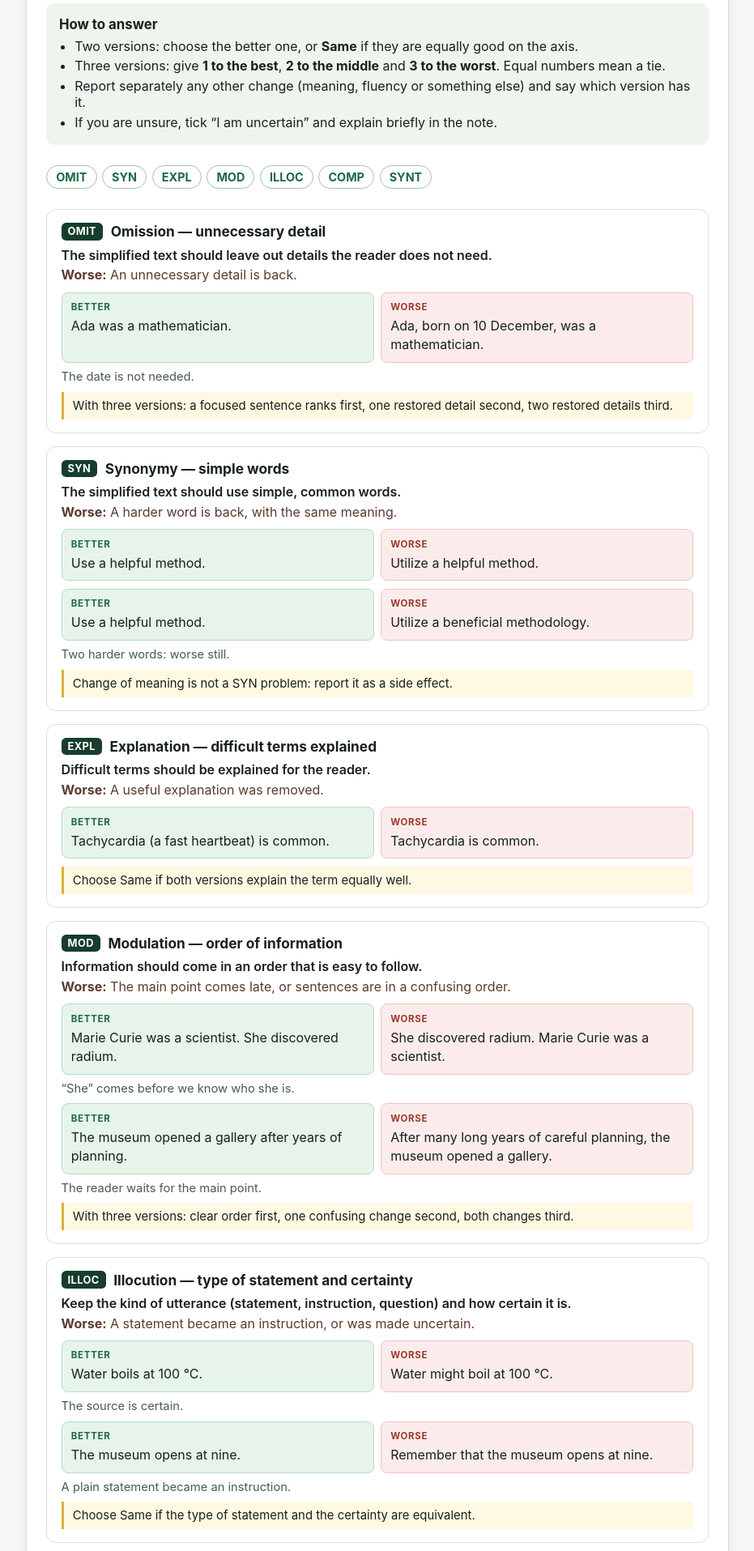
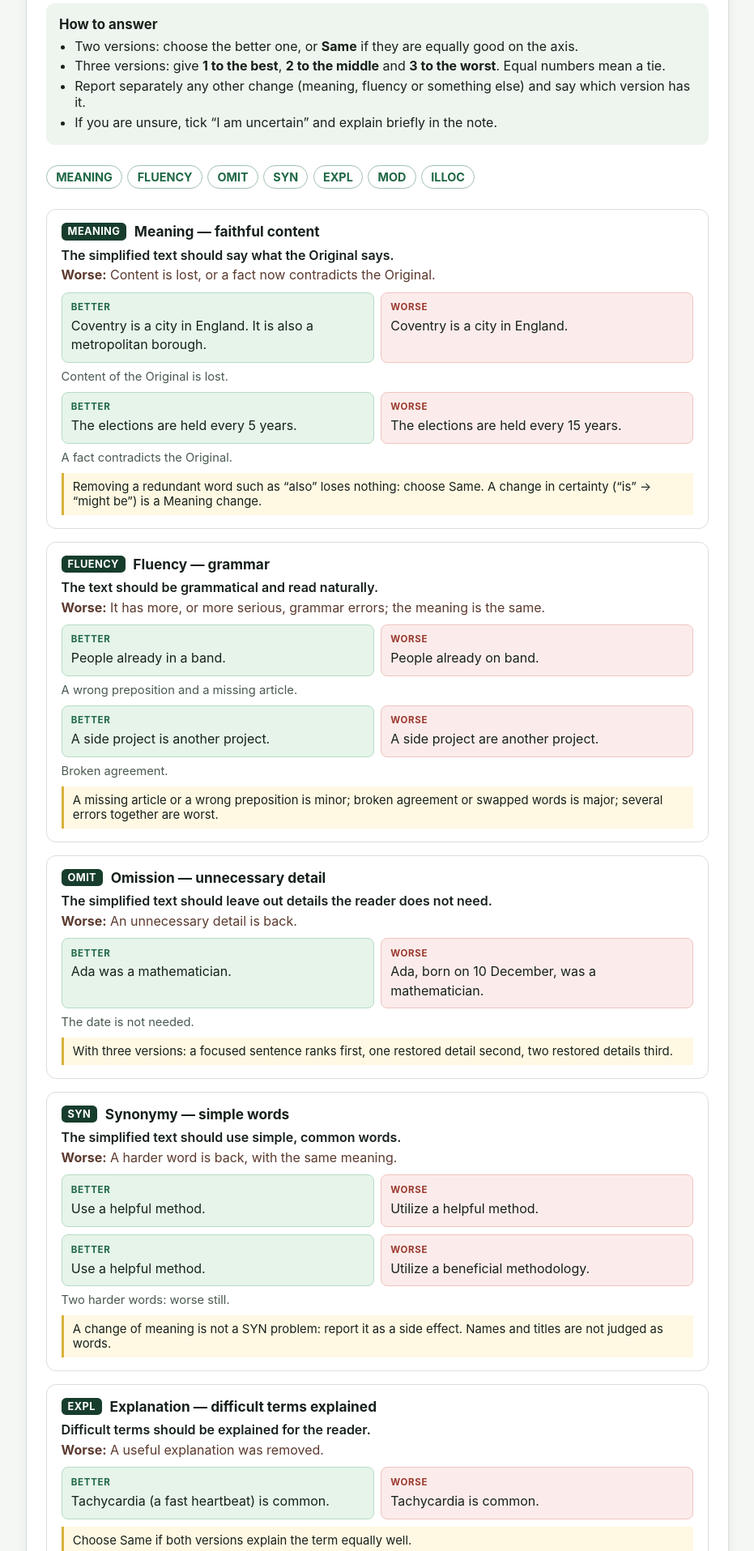
Before and after one commit to kenjihilasak/feats-simplification-evaluator, a FastAPI app: page /s1/guidelines in a window 1280 px wide. Shown: the part 157-2072 px from the top of the page at 81% size, without its empty margins (174-1105 px from the left). Run offline with FastAPI, Linux system fonts and the light colour scheme.

Commit message:
S1 interface guidelines v2: Meaning and Fluency axes, Illocution as directness, graded Modulation

```diff
--- a/phase4a_gold_standard/web/static/s1_guidelines.js
+++ b/phase4a_gold_standard/web/static/s1_guidelines.js
@@ -1,5 +1,6 @@
 // Degradation Validation guidelines: one source for the in-page panel and the guidelines page.
-const AXES = ["OMIT", "SYN", "EXPL", "MOD", "ILLOC", "COMP", "SYNT"];
+// The seven FEATS axes (v2, 30 Oct 2026). COMP and SYNT are no longer axes; their guide shows only on their old items.
+const AXES = ["MEANING", "FLUENCY", "OMIT", "SYN", "EXPL", "MOD", "ILLOC"];
 
 export const GUIDE = {
   en: {
@@ -17,28 +18,38 @@ export const GUIDE = {
       "If you are unsure, tick “I am uncertain” and explain briefly in the note.",
     ],
     axes: {
+      MEANING: { name: "Meaning — faithful content", rule: "The simplified text should say what the Original says.", worse: "Content is lost, or a fact now contradicts the Original.",
+        examples: [["Coventry is a city in England. It is also a metropolitan borough.", "Coventry is a city in England.", "Content of the Original is lost."],
+                   ["The elections are held every 5 years.", "The elections are held every 15 years.", "A fact contradicts the Original."]],
+        tip: "Removing a redundant word such as “also” loses nothing: choose Same. A change in certainty (“is” → “might be”) is a Meaning change." },
+      FLUENCY: { name: "Fluency — grammar", rule: "The text should be grammatical and read naturally.", worse: "It has more, or more serious, grammar errors; the meaning is the same.",
+        examples: [["People already in a band.", "People already on band.", "A wrong preposition and a missing article."],
+                   ["A side project is another project.", "A side project are another project.", "Broken agreement."]],
+        tip: "A missing article or a wrong preposition is minor; broken agreement or swapped words is major; several errors together are worst." },
       OMIT: { name: "Omission — unnecessary detail", rule: "The simplified text should leave out details the reader does not need.", worse: "An unnecessary detail is back.",
         examples: [["Ada was a mathematician.", "Ada, born on 10 December, was a mathematician.", "The date is not needed."]],
         tip: "With three versions: a focused sentence ranks first, one restored detail second, two restored details third." },
       SYN: { name: "Synonymy — simple words", rule: "The simplified text should use simple, common words.", worse: "A harder word is back, with the same meaning.",
         examples: [["Use a helpful method.", "Utilize a helpful method.", ""], ["Use a helpful method.", "Utilize a beneficial methodology.", "Two harder words: worse still."]],
-        tip: "Change of meaning is not a SYN problem: report it as a side effect." },
+        tip: "A change of meaning is not a SYN problem: report it as a side effect. Names and titles are not judged as words." },
       EXPL: { name: "Explanation — difficult terms explained", rule: "Difficult terms should be explained for the reader.", worse: "A useful explanation was removed.",
         examples: [["Tachycardia (a fast heartbeat) is common.", "Tachycardia is common.", ""]],
         tip: "Choose Same if both versions explain the term equally well." },
-      MOD: { name: "Modulation — order of information", rule: "Information should come in an order that is easy to follow.", worse: "The main point comes late, or sentences are in a confusing order.",
-        examples: [["Marie Curie was a scientist. She discovered radium.", "She discovered radium. Marie Curie was a scientist.", "“She” comes before we know who she is."],
-                   ["The museum opened a gallery after years of planning.", "After many long years of careful planning, the museum opened a gallery.", "The reader waits for the main point."]],
-        tip: "With three versions: clear order first, one confusing change second, both changes third." },
+      MOD: { name: "Modulation — order of information", rule: "Information should come in the order that is easiest to follow: the main point first, and each sentence after the one it depends on.", worse: "Secondary information comes first, or a sentence comes before the one it depends on.",
+        examples: [["He served as President of the European Parliament from 2017 to 2019.", "From 2017 to 2019 he served as President of the European Parliament.", "The main point comes later."],
+                   ["Marie Curie was a scientist. She discovered radium.", "She discovered radium. Marie Curie was a scientist.", "“She” comes before we know who she is."]],
+        tip: "With three versions: the clean order first; secondary information moved to the front second; moved to the front and the sentences swapped third. Splitting a sentence is not judged here." },
       COMP: { name: "Compression — compact constructions", rule: "The simplified text should say the same thing with shorter, simpler grammatical constructions.", worse: "A longer or more complex construction is back, with the same meaning.",
         examples: [["Fewer people travelled by plane after COVID.", "Air travel saw a dramatic reduction in passenger numbers after COVID.", ""]],
         tip: "A change of meaning is not a COMP problem: report it as a side effect." },
       SYNT: { name: "Syntactic change — easy sentence structure", rule: "The simplified text should use a sentence structure that is easy to follow.", worse: "A harder structure is back (for example a nominalisation), with the same meaning.",
         examples: [["The project was delayed because the money arrived late.", "The late arrival of the money caused a delay of the project.", ""]],
         tip: "A change of meaning is not a SYNT problem: report it as a side effect." },
-      ILLOC: { name: "Illocution — type of statement and certainty", rule: "Keep the kind of utterance (statement, instruction, question) and how certain it is.", worse: "A statement became an instruction, or was made uncertain.",
-        examples: [["Water boils at 100 °C.", "Water might boil at 100 °C.", "The source is certain."], ["The museum opens at nine.", "Remember that the museum opens at nine.", "A plain statement became an instruction."]],
-        tip: "Choose Same if the type of statement and the certainty are equivalent." },
+      ILLOC: { name: "Illocution — directness of the act", rule: "Keep the purpose of the Original (informing, instructing, asking) and express it directly, so the reader knows at once what is stated, asked or required.", worse: "The same act is expressed indirectly.",
+        examples: [["Use soap and warm water.", "Soap and warm water should be used.", "The instruction became impersonal."],
+                   ["Where did the name “foxtrot” come from?", "The question is where the name “foxtrot” came from.", "The question became indirect."],
+                   ["You can only find it on Christmas Island.", "It is only found on Christmas Island.", "The reader is no longer addressed."]],
+        tip: "A reworded version that keeps the act direct is as good: choose Same. Turning a statement into an instruction is not worse on this axis, and a change in certainty belongs to Meaning." },
     },
   },
   es: {
@@ -56,28 +67,38 @@ export const GUIDE = {
       "Si dudas, marca “No estoy seguro/a” y explícalo brevemente en la nota.",
     ],
     axes: {
+      MEANING: { name: "Significado — contenido fiel", rule: "El texto simplificado debe decir lo mismo que el original.", worse: "Se pierde contenido o un dato contradice ahora el original.",
+        examples: [["Coventry es una ciudad de Inglaterra. También es un distrito metropolitano.", "Coventry es una ciudad de Inglaterra.", "Se pierde contenido del original."],
+                   ["Las elecciones son cada 5 años.", "Las elecciones son cada 15 años.", "Un dato contradice el original."]],
+        tip: "Quitar una palabra redundante como «también» no pierde nada: elige Igual. Un cambio de certeza («es» → «quizás es») es un cambio de significado." },
+      FLUENCY: { name: "Fluidez — gramática", rule: "El texto debe ser gramatical y sonar natural.", worse: "Tiene más errores gramaticales, o más graves; el significado es el mismo.",
+        examples: [["Para más información consulta la lista.", "Por más información consulta lista.", "Una preposición equivocada y un artículo que falta."],
+                   ["Los países más pequeños tienen menos participantes.", "Las países más pequeños tienen menos participantes.", "Concordancia rota."]],
+        tip: "Un artículo que falta o una preposición equivocada es leve; una concordancia rota o dos palabras intercambiadas es grave; varios errores juntos es lo peor." },
       OMIT: { name: "Omisión — detalles innecesarios", rule: "El texto simplificado debe dejar fuera los detalles que el lector no necesita.", worse: "Ha vuelto un detalle innecesario.",
         examples: [["La Comisión presentó el informe.", "La Comisión presentó el informe el 12 de marzo en Bruselas.", "La fecha y el lugar no hacen falta."]],
         tip: "Con tres versiones: primero la frase centrada en lo esencial, después la que recupera un detalle y al final la que recupera dos." },
       SYN: { name: "Sinonimia — palabras sencillas", rule: "El texto simplificado debe usar palabras sencillas y frecuentes.", worse: "Ha vuelto una palabra más difícil, con el mismo significado.",
         examples: [["Usar un método útil.", "Utilizar un método útil.", ""], ["Comprar una entrada.", "Adquirir una entrada.", ""]],
-        tip: "Un cambio de significado no es un problema de SYN: indícalo como efecto secundario." },
+        tip: "Un cambio de significado no es un problema de SYN: indícalo como efecto secundario. Los nombres y títulos no se juzgan como palabras." },
       EXPL: { name: "Explicación — términos difíciles explicados", rule: "Los términos difíciles deben explicarse para el lector.", worse: "Se ha quitado una explicación útil.",
         examples: [["La taquicardia (el corazón late muy rápido) es frecuente.", "La taquicardia es frecuente.", ""]],
         tip: "Elige Igual si las dos versiones explican el término igual de bien." },
-      MOD: { name: "Modulación — orden de la información", rule: "La información debe aparecer en un orden fácil de seguir.", worse: "La idea principal llega tarde o las oraciones están en un orden confuso.",
-        examples: [["Marie Curie fue una científica. Ella descubrió el radio.", "Ella descubrió el radio. Marie Curie fue una científica.", "«Ella» aparece antes de saber quién es."],
-                   ["El museo abrió una sala tras años de trabajo.", "Tras muchos y largos años de trabajo cuidadoso, el museo abrió una sala.", "El lector espera demasiado a la idea principal."]],
-        tip: "Con tres versiones: primero el orden claro, después un cambio confuso y al final los dos cambios." },
+      MOD: { name: "Modulación — orden de la información", rule: "La información debe aparecer en el orden más fácil de seguir: primero la idea principal, y cada oración después de aquella de la que depende.", worse: "La información secundaria va primero, o una oración aparece antes que aquella de la que depende.",
+        examples: [["El Hospital ofrece este programa en el nuevo edificio de Oncología.", "En el nuevo edificio de Oncología el Hospital ofrece este programa.", "La idea principal llega más tarde."],
+                   ["Marie Curie fue una científica. Ella descubrió el radio.", "Ella descubrió el radio. Marie Curie fue una científica.", "«Ella» aparece antes de saber quién es."]],
+        tip: "Con tres versiones: primero el orden limpio; después la que adelanta información secundaria; al final la que además invierte las oraciones. Partir una oración en dos no se juzga aquí." },
       COMP: { name: "Compresión — construcciones breves", rule: "El texto simplificado debe decir lo mismo con construcciones gramaticales más breves y sencillas.", worse: "Ha vuelto una construcción más larga o compleja, con el mismo significado.",
         examples: [["Menos gente viajó en avión después del COVID.", "El transporte aéreo experimentó una drástica reducción del número de pasajeros tras el COVID.", ""]],
         tip: "Un cambio de significado no es un problema de COMP: indícalo como efecto secundario." },
       SYNT: { name: "Cambio sintáctico — estructura de oración fácil", rule: "El texto simplificado debe usar una estructura de oración fácil de seguir.", worse: "Ha vuelto una estructura más difícil (por ejemplo, una nominalización), con el mismo significado.",
         examples: [["El proyecto se retrasó porque el dinero llegó tarde.", "La llegada tardía del dinero provocó el retraso del proyecto.", ""]],
         tip: "Un cambio de significado no es un problema de SYNT: indícalo como efecto secundario." },
-      ILLOC: { name: "Ilocución — tipo de enunciado y certeza", rule: "Mantén el tipo de enunciado (afirmación, instrucción, pregunta) y su grado de certeza.", worse: "Una afirmación se ha convertido en instrucción o se ha vuelto incierta.",
-        examples: [["El agua hierve a 100 °C.", "El agua quizás hierve a 100 °C.", "El original es seguro."], ["El museo abre a las nueve.", "Recuerde que el museo abre a las nueve.", "Una afirmación pasó a ser una instrucción."]],
-        tip: "Elige Igual si el tipo de enunciado y la certeza son equivalentes." },
+      ILLOC: { name: "Ilocución — acto directo", rule: "Mantén el propósito del original (informar, instruir, preguntar) y exprésalo de forma directa, para que el lector sepa enseguida qué se afirma, se pregunta o se pide.", worse: "El mismo acto se expresa de forma indirecta.",
+        examples: [["Consulta la lista completa de recomendaciones.", "Se puede consultar la lista completa de recomendaciones.", "La instrucción pasó a ser impersonal."],
+                   ["¿Qué son los paneles europeos de ciudadanos?", "Se pregunta qué son los paneles europeos de ciudadanos.", "La pregunta pasó a ser indirecta."],
+                   ["Podéis presentar una queja.", "Se puede presentar una queja.", "Ya no se dirige al lector."]],
+        tip: "Una versión reformulada que mantiene el acto directo es igual de buena: elige Igual. Convertir una afirmación en instrucción no es peor en este eje, y un cambio de certeza corresponde a Significado." },
     },
   },
   fr: {
@@ -95,28 +116,38 @@ export const GUIDE = {
       "En cas de doute, cochez « Je ne suis pas sûr·e » et expliquez brièvement dans la note.",
     ],
     axes: {
+      MEANING: { name: "Sens — contenu fidèle", rule: "Le texte simplifié doit dire ce que dit l’original.", worse: "Du contenu est perdu, ou un fait contredit désormais l’original.",
+        examples: [["Coventry est une ville d’Angleterre. C’est aussi un district métropolitain.", "Coventry est une ville d’Angleterre.", "Du contenu de l’original est perdu."],
+                   ["Les élections ont lieu tous les 5 ans.", "Les élections ont lieu tous les 15 ans.", "Un fait contredit l’original."]],
+        tip: "Supprimer un mot redondant comme « aussi » ne fait rien perdre : choisissez Identiques. Un changement de certitude (« est » → « est peut-être ») est un changement de sens." },
+      FLUENCY: { name: "Fluidité — grammaire", rule: "Le texte doit être grammatical et se lire naturellement.", worse: "Il contient plus d’erreurs de grammaire, ou plus graves ; le sens est le même.",
+        examples: [["Il parle du livre au professeur.", "Il parle livre pour professeur.", "Une préposition erronée et un article manquant."],
+                   ["Les problèmes sont importants.", "Le problèmes sont importants.", "Accord rompu."]],
+        tip: "Un article manquant ou une préposition erronée est mineur ; un accord rompu ou deux mots inversés est majeur ; plusieurs erreurs ensemble, c’est le pire." },
       OMIT: { name: "Omission — détails inutiles", rule: "Le texte simplifié doit laisser de côté les détails dont le lecteur n’a pas besoin.", worse: "Un détail inutile est revenu.",
         examples: [["Ada était mathématicienne.", "Ada, née le 10 décembre, était mathématicienne.", "La date est inutile."]],
         tip: "Pour trois versions : d’abord la phrase centrée sur l’essentiel, puis celle qui rétablit un détail, puis celle qui en rétablit deux." },
       SYN: { name: "Synonymie — mots simples", rule: "Le texte simplifié doit employer des mots simples et courants.", worse: "Un mot plus difficile est revenu, avec le même sens.",
         examples: [["Utiliser une méthode utile.", "Recourir à une méthode utile.", ""], ["Acheter un billet.", "Acquérir un billet.", ""]],
-        tip: "Un changement de sens n’est pas un problème de SYN : signalez-le comme effet secondaire." },
+        tip: "Un changement de sens n’est pas un problème de SYN : signalez-le comme effet secondaire. Les noms et les titres ne sont pas jugés comme des mots." },
       EXPL: { name: "Explication — termes difficiles expliqués", rule: "Les termes difficiles doivent être expliqués au lecteur.", worse: "Une explication utile a été supprimée.",
         examples: [["La tachycardie (le cœur bat très vite) est fréquente.", "La tachycardie est fréquente.", ""]],
         tip: "Choisissez Identiques si les deux versions expliquent le terme aussi bien." },
-      MOD: { name: "Modulation — ordre de l’information", rule: "L’information doit venir dans un ordre facile à suivre.", worse: "L’idée principale arrive tard ou les phrases sont dans un ordre confus.",
-        examples: [["Marie Curie était une scientifique. Elle a découvert le radium.", "Elle a découvert le radium. Marie Curie était une scientifique.", "« Elle » apparaît avant qu’on sache de qui il s’agit."],
-                   ["Le musée a ouvert une galerie après des années de préparation.", "Après de longues années de préparation minutieuse, le musée a ouvert une galerie.", "Le lecteur attend trop l’idée principale."]],
-        tip: "Pour trois versions : d’abord l’ordre clair, puis un changement confus, puis les deux changements." },
+      MOD: { name: "Modulation — ordre de l’information", rule: "L’information doit venir dans l’ordre le plus facile à suivre : l’idée principale d’abord, et chaque phrase après celle dont elle dépend.", worse: "L’information secondaire vient en premier, ou une phrase précède celle dont elle dépend.",
+        examples: [["Il a présidé le Parlement européen de 2017 à 2019.", "De 2017 à 2019 il a présidé le Parlement européen.", "L’idée principale arrive plus tard."],
+                   ["Marie Curie était une scientifique. Elle a découvert le radium.", "Elle a découvert le radium. Marie Curie était une scientifique.", "« Elle » apparaît avant qu’on sache de qui il s’agit."]],
+        tip: "Pour trois versions : d’abord l’ordre propre ; puis celle qui avance une information secondaire ; enfin celle qui, en plus, inverse les phrases. Couper une phrase en deux n’est pas jugé ici." },
       COMP: { name: "Compression — constructions courtes", rule: "Le texte simplifié doit dire la même chose avec des constructions grammaticales plus courtes et plus simples.", worse: "Une construction plus longue ou plus complexe est revenue, avec le même sens.",
         examples: [["Moins de gens ont pris l’avion après le COVID.", "Le transport aérien a connu une baisse spectaculaire du nombre de passagers après le COVID.", ""]],
         tip: "Un changement de sens n’est pas un problème de COMP : signalez-le comme effet secondaire." },
       SYNT: { name: "Changement syntaxique — structure de phrase facile", rule: "Le texte simplifié doit employer une structure de phrase facile à suivre.", worse: "Une structure plus difficile est revenue (par exemple une nominalisation), avec le même sens.",
         examples: [["Le projet a pris du retard parce que l’argent est arrivé tard.", "L’arrivée tardive de l’argent a provoqué le retard du projet.", ""]],
         tip: "Un changement de sens n’est pas un problème de SYNT : signalez-le comme effet secondaire." },
-      ILLOC: { name: "Illocution — type d’énoncé et certitude", rule: "Gardez le type d’énoncé (affirmation, consigne, question) et son degré de certitude.", worse: "Une affirmation est devenue une consigne ou a été rendue incertaine.",
-        examples: [["L’eau bout à 100 °C.", "L’eau bout peut-être à 100 °C.", "La source est certaine."], ["Le musée ouvre à neuf heures.", "Retenez que le musée ouvre à neuf heures.", "Une simple affirmation est devenue une consigne."]],
-        tip: "Choisissez Identiques si le type d’énoncé et la certitude sont équivalents." },
+      ILLOC: { name: "Illocution — acte direct", rule: "Gardez le but de l’original (informer, donner une consigne, poser une question) et exprimez-le directement, pour que le lecteur sache tout de suite ce qui est affirmé, demandé ou exigé.", worse: "Le même acte est exprimé de façon indirecte.",
+        examples: [["Veuillez ne pas renommer ces classes.", "Ces classes ne doivent pas être renommées.", "La consigne est devenue impersonnelle."],
+                   ["D’où vient le nom « foxtrot » ?", "La question est de savoir d’où vient le nom « foxtrot ».", "La question est devenue indirecte."],
+                   ["Vous pouvez le trouver sur l’île Christmas.", "On peut le trouver sur l’île Christmas.", "Le lecteur n’est plus interpellé."]],
+        tip: "Une version reformulée qui garde l’acte direct est aussi bonne : choisissez Identiques. Transformer une affirmation en consigne n’est pas moins bon sur cet axe, et un changement de certitude relève du Sens." },
     },
   },
 };
@@ -151,8 +182,9 @@ export function axisHtml(lang, axis, heading = true) {
 /** The whole guide: intro, how to answer, then every axis (the current one first when given). */
 export function fullHtml(lang, current = null) {
   const g = guide(lang);
-  const order = current ? [current, ...AXES.filter((x) => x !== current)] : AXES;
-  const nav = AXES.map((x) => `<a href="#axis-${x}" class="g-chip${x === current ? " is-current" : ""}">${x}</a>`).join("");
+  const shown = current && !AXES.includes(current) ? [current, ...AXES] : AXES;
+  const order = current ? [current, ...shown.filter((x) => x !== current)] : shown;
+  const nav = shown.map((x) => `<a href="#axis-${x}" class="g-chip${x === current ? " is-current" : ""}">${x}</a>`).join("");
   return `<div class="g-intro">${g.intro.map((p) => `<p>${esc(p)}</p>`).join("")}</div>
     <div class="g-how"><h2>${g.howTitle}</h2><ul>${g.how.map((x) => `<li>${x}</li>`).join("")}</ul></div>
     <nav class="g-nav" aria-label="${g.contents}">${nav}</nav>
--- a/phase4a_gold_standard/web/templates/s1.html
+++ b/phase4a_gold_standard/web/templates/s1.html
@@ -96,6 +96,6 @@
     </div>
     <div id="guide-body" class="guide-body"></div>
   </dialog>
-  <script type="module" src="/static/s1.js?v=20261030c"></script>
+  <script type="module" src="/static/s1.js?v=20261030g"></script>
 </body>
 </html>
--- a/phase4a_gold_standard/web/templates/s1_guidelines.html
+++ b/phase4a_gold_standard/web/templates/s1_guidelines.html
@@ -4,7 +4,7 @@
   <meta charset="utf-8">
   <meta name="viewport" content="width=device-width, initial-scale=1">
   <title>Degradation Validation guidelines</title>
-  <link rel="stylesheet" href="/static/s1.css?v=20261023a">
+  <link rel="stylesheet" href="/static/s1.css?v=20261030c">
 </head>
 <body>
   <main class="g-page">
@@ -18,7 +18,7 @@
     </article>
   </main>
   <script type="module">
-    import {fullHtml, guide} from "/static/s1_guidelines.js?v=20261023d";
+    import {fullHtml, guide} from "/static/s1_guidelines.js?v=20261030g";
     const lang = new URLSearchParams(location.search).get("lang") || "en";
     const g = guide(lang);
     document.documentElement.lang = g === guide("en") ? "en" : lang;
```
Also changed, not shown: phase4a_gold_standard/web/static/s1.js.
